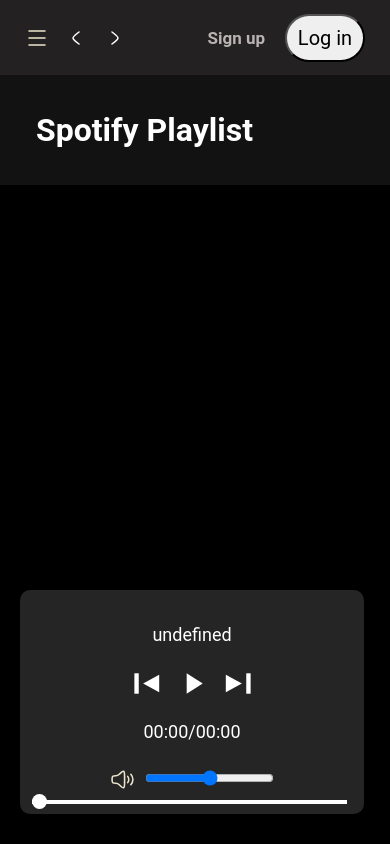
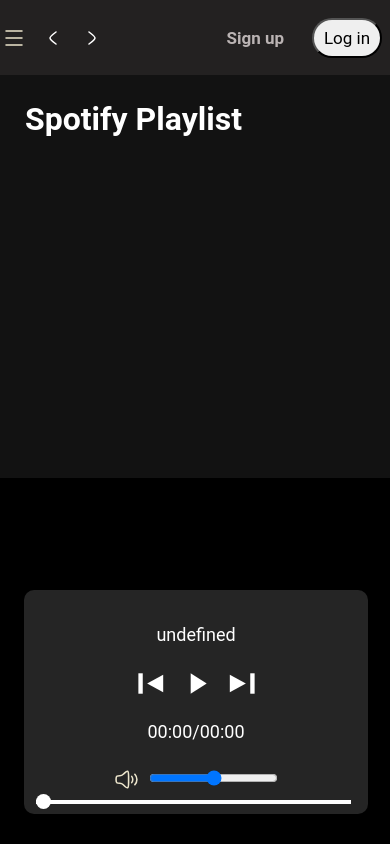
Before and after one commit to Sanobhi/spotify-clone, a plain HTML site: page HASSAAN SPOTIFY CLONE/index.html in a window 390 px wide. Drawn offline with Linux system fonts and the light colour scheme; no server answers.

Commit message:
Add files via upload

```diff
--- a/HASSAAN SPOTIFY CLONE/css/style.css
+++ b/HASSAAN SPOTIFY CLONE/css/style.css
@@ -54,7 +54,7 @@
 }
 
 .library {
-    height: 90vh;
+    height: 115vh;
     min-height: 50vh;
     position: relative;
 
@@ -125,14 +125,14 @@
 
 .button {
     display: flex;
-    gap: 10px;
+    gap: 6px;
 }
 
 .btnlogin {
-    width: 80px;
-    border-radius: 80px;
-    font-size: 20px;
-    padding: 10px;
+    width: 70px;
+    border-radius: 70px;
+    font-size: 17px;
+    /* padding: 10px; */
     opacity: none;
 }
 
@@ -147,7 +147,7 @@
 }
 
 .spotifyplaylist h1 {
-    padding: 16px;
+    padding: 5px;
 
 }
 
@@ -165,7 +165,7 @@
 
 }
 
-.card > *{
+.card>* {
     padding-top: 15px;
 }
 
@@ -176,7 +176,7 @@
     margin: 20px;
     max-height: 70vh;
     overflow-y: auto;
-
+    margin-bottom: 35vh;
 
 }
 
@@ -212,6 +212,7 @@
     background-color: #252525;
     border-radius: 10px;
     padding: 0px 12px;
+
 
 }
 
@@ -388,14 +389,16 @@
     .playbar {
         width: calc(100vw - 70px);
         font-size: 18px;
-        left: 20px;
+        left: 24px;
         right: 20px;
+
     }
 
     .hamburger {
         display: block;
         filter: invert(1);
         cursor: pointer;
+
     }
 
     .close {
@@ -411,11 +414,8 @@
         width: calc(100vw - 75px);
     }
 
-    .cardContainer {
-        justify-content: center;
-        margin: 0;
 
-    }
+
 
     .card {
         width: 42vw;
@@ -442,14 +442,47 @@
     @media (max-width:500px) {
 
         .card {
-            width: 84vw;
+            width: 100%;
         }
 
-    }
+        .left {
+            width: 100vw;
+        }
+
+        .head>* {
+            padding: 2px;
+
+        }
+
+        .button>* {
+            margin: 0 6px;
+
+        }
+
+        .spotifyplaylist h1 {
+
+            padding: 5px;
+        }
+
+        .library {
+            height: 85vh;
+        }
+
+
+        .cardContainer {
+            width: 100%;
+            /* overflow-y: unset;
+        margin-bottom: 35vh; */
+        }
 
 
 
 
 
 
+
+
+
+
+    }
 }
```
Also changed, not shown: HASSAAN SPOTIFY CLONE/js/script.js (+4 -5 lines), HASSAAN SPOTIFY CLONE/index.html (line endings or trailing spaces).
